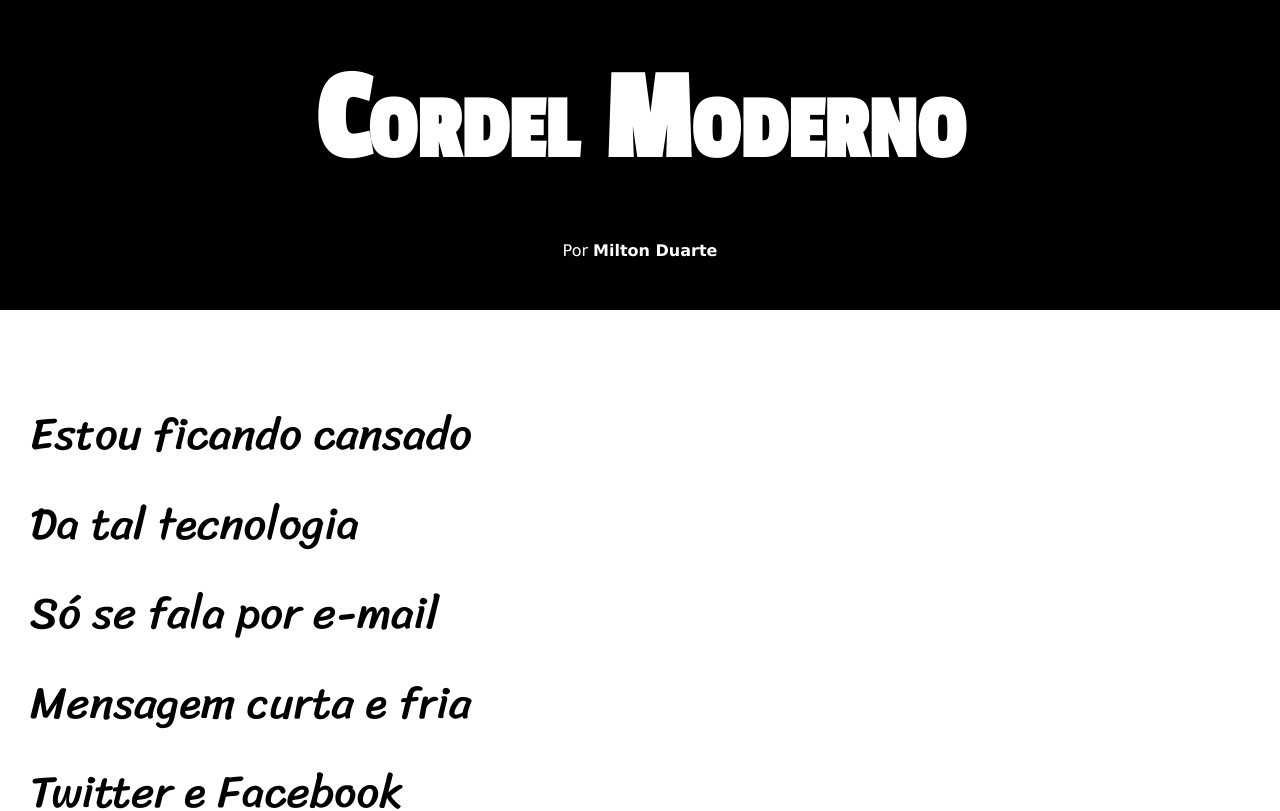
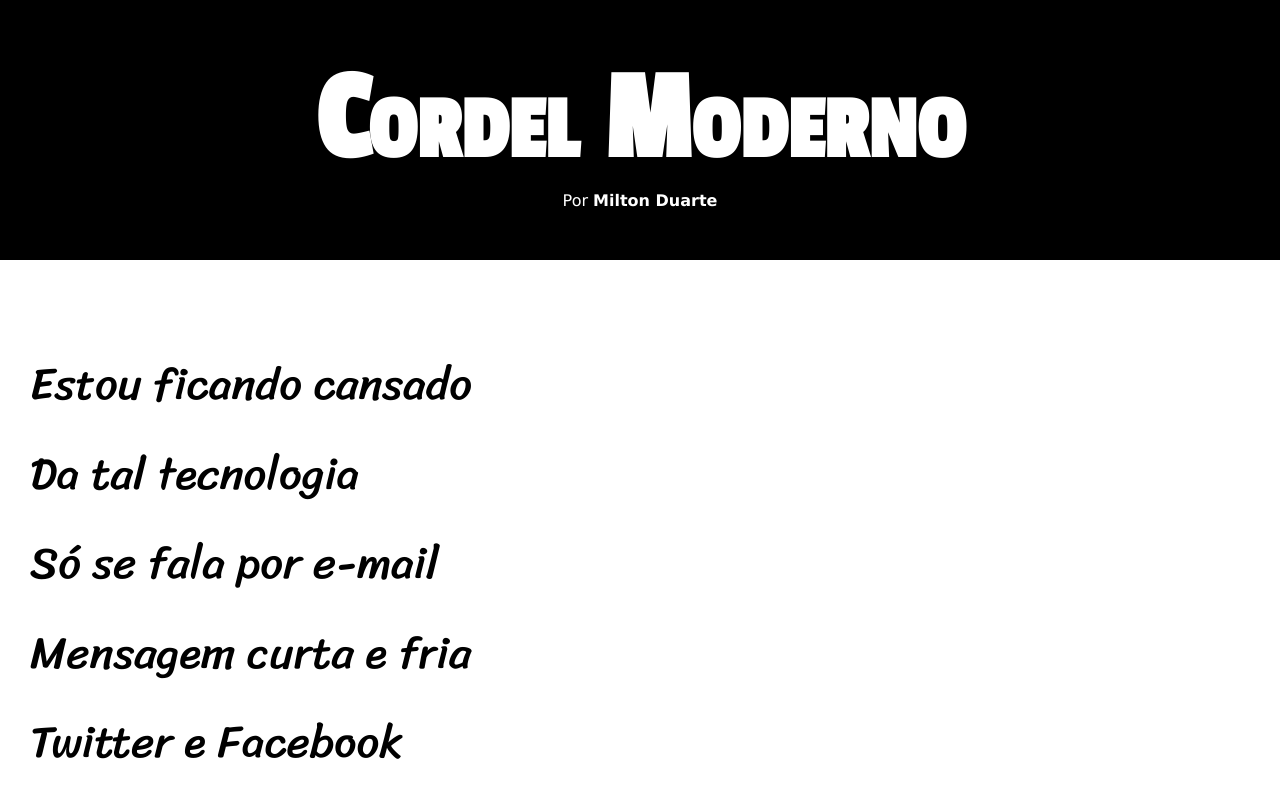
Before and after one commit to Rechintiero/projeto-cordel, a plain HTML site: page index.html in a window 1280 px wide. Shown: the top 811 px of the page. Drawn offline with Linux system fonts and the light colour scheme.

Commit message:
Atualizado

```diff
--- a/estilo/style.css
+++ b/estilo/style.css
@@ -27,7 +27,7 @@ header{
 }
 
 header>h1{
-    padding: 50px;
+    padding: 50px 50px 0px 50px;
     font-variant: small-caps;
     font-family: var(--font2);
     font-size: 10vw;
```
